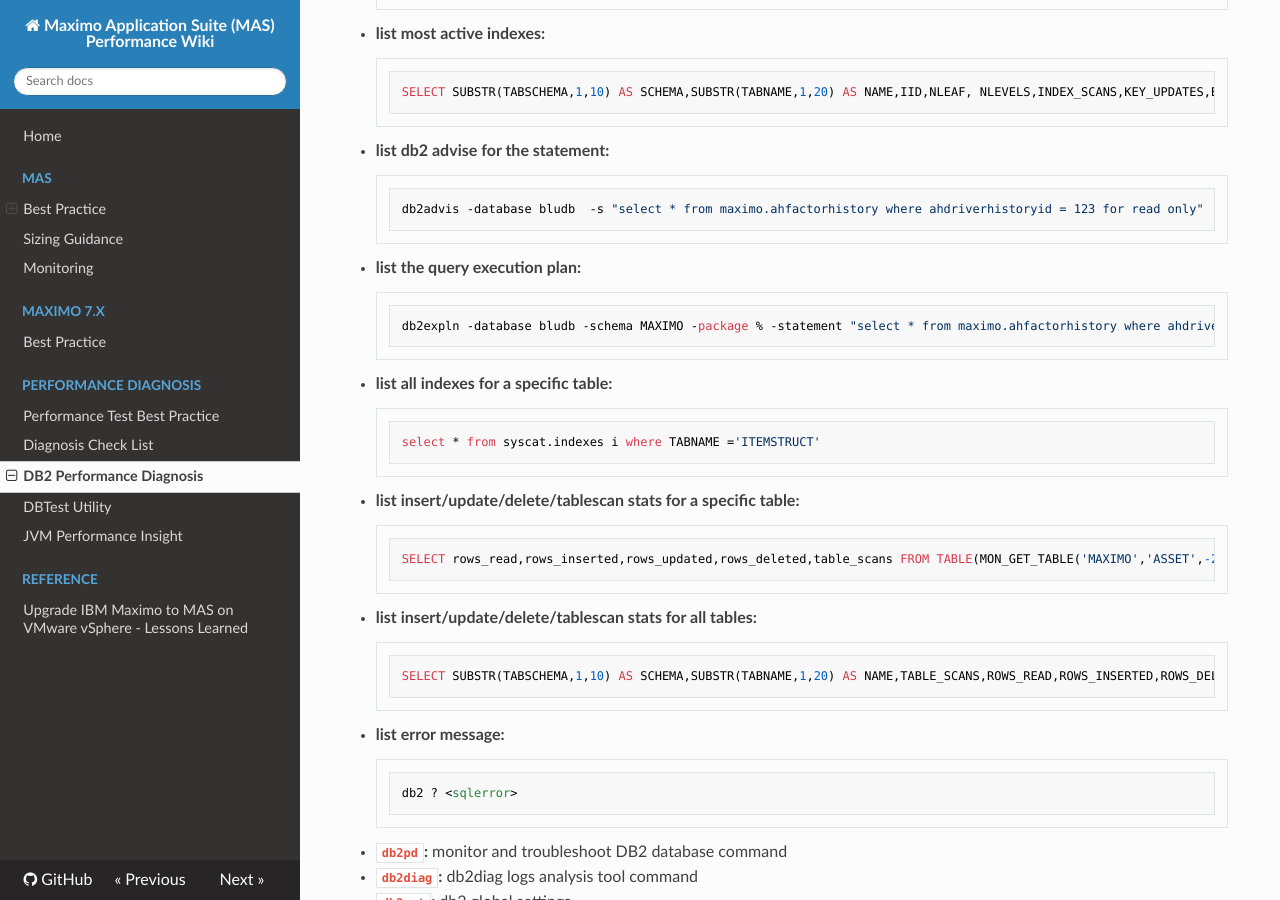
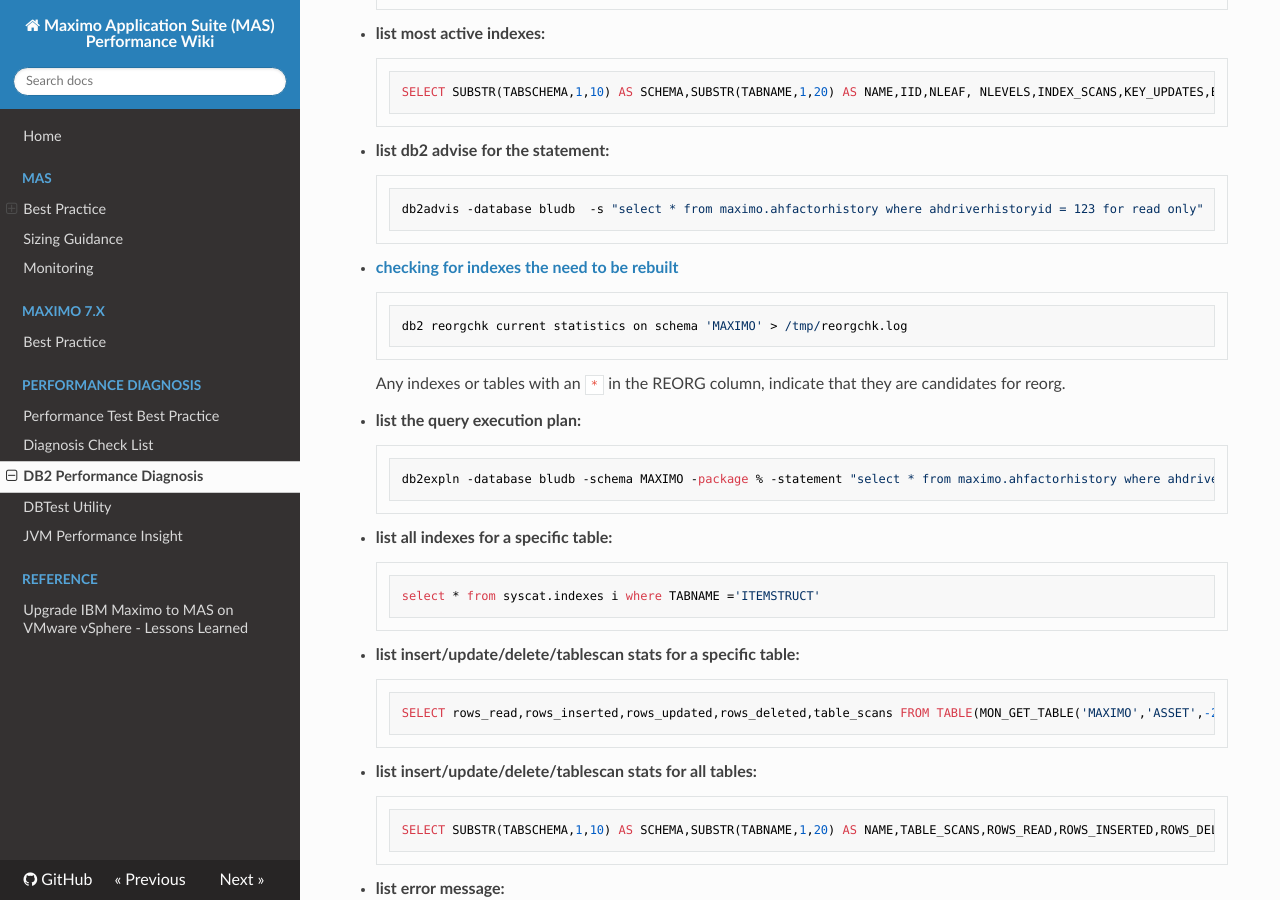
Before and after one commit to ibm-mas/mas-performance, an MkDocs documentation site: the page built from docs/pd/db2-performance-diagnosis.md, in a window 1280 px wide and 900 px high, scrolled down 1105 px. Built offline with MkDocs 1.6.1, drawn with Linux system fonts in a browser that asks for light colours; nearby versions of some CDN libraries.

Commit message:
[patch] add db2 command for checking for indexes/tables that need to be reorg'd

````diff
--- a/docs/pd/db2-performance-diagnosis.md
+++ b/docs/pd/db2-performance-diagnosis.md
@@ -57,6 +57,14 @@
     db2advis -database bludb  -s "select * from maximo.ahfactorhistory where ahdriverhistoryid = 123 for read only"  -n MAXIMO -q MAXIMO
     ```
 
+- **[checking for indexes the need to be rebuilt](https://www.ibm.com/docs/en/db2/11.5?topic=organization-index-reorganization)**
+
+    ```
+    db2 reorgchk current statistics on schema 'MAXIMO' > /tmp/reorgchk.log
+    ```
+
+    Any indexes or tables with an `*` in the REORG column, indicate that they are candidates for reorg.
+
 - **list the query execution plan:**
 
     ```
````
